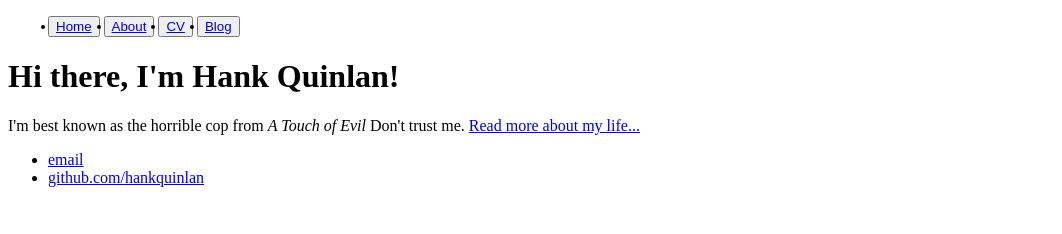
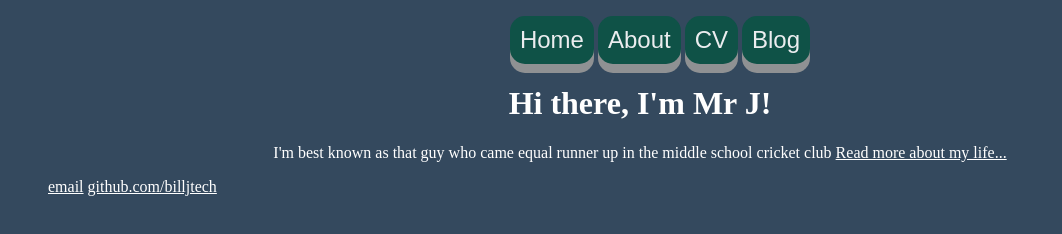
Before and after one commit to billjtech/billjtech.github.io, a plain HTML site: page index.html in a window 1280 px wide. Shown: the whole page, without its empty margins (0-1062 px from the left). Drawn offline with Linux system fonts and the light colour scheme.

Commit message:
Update index.html

```diff
--- a/index.html
+++ b/index.html
@@ -2,26 +2,83 @@
 <html>
 	<head>
 		<title>The life of Billj</title>
+    <style>
+			body{
+				background-color: #34495E;
+			}
+			.nav{
+				border:none;
+				border-width: 1px 0;
+				list-style:none;
+				margin: 0;
+				padding: 0;
+				text-align: center;
+			}
+			.nav button{display: inline;}
+			.nav button {
+				display: inline-block;
+				padding: 10px;
+			}
+
+			.button{
+				padding: 15px 25px;
+				font-size:24px;
+				text-align:center;
+				cursor: pointer;
+				outline: none;
+				color: #fff;
+				background-color: #0B5345;
+				border: none;
+				border-radius: 15px;
+				box-shadow: 0 9px #999;
+				opacity: 0.9;
+				float: none;
+				display: inline-block;
+				display: inline;
+			}
+
+			.button:hover{
+				background-color: #138D75;
+			}
+			.a{
+				color: white;
+				text-decoration: none;
+				text-align: center;
+			}
+			.contactInfo{
+				color: white;
+				text-align: center;
+
+			}
+		 .footer,
+		 .push {
+			 height: -50px;
+		 }
+
+
+		</style>
 	</head>
 	<body>
-		<nav>
+		<nav class="nav">
     		<ul>
-			<button><li><a href="/">Home</a></li></button>
-	        	<button><li><a href="/about">About</a></li></button>
-        		<button><li><a href="/cv">CV</a></li></button>
-        		<button><li><a href="/blog">Blog</a></li></button>
+			<button class="button"><a class="a" href="/">Home</a></button>
+	        	<button class="button"><a class="a" href="https://youtu.be/T2br1fAKOGU">About</a></button>
+        		<button class="button"><a class="a" href="/cv">CV</a></button>
+        		<button class="button"><a class="a" href="/blog">Blog</a></button>
     		</ul>
 		</nav>
-		<div class="container">
+		<div class="a">
     		<div class="blurb">
-        		<h1>Hi there, I'm Hank Quinlan!</h1>
-				<p>I'm best known as the horrible cop from <em>A Touch of Evil</em> Don't trust me. <a href="/about">Read more about my life...</a></p>
+        		<h1>Hi there, I'm Mr J!</h1>
+				<p>I'm best known as that guy who came equal runner up in the middle school cricket club
+					<em></em>
+					<a class="contactInfo" href="/about">Read more about my life...</a></p>
     		</div><!-- /.blurb -->
 		</div><!-- /.container -->
-		<footer>
+		<footer class="push">
     		<ul>
-        		<li><a href="mailto:hankquinlanhub@gmail.com">email</a></li>
-        		<li><a href="https://github.com/hankquinlan">github.com/hankquinlan</a></li>
+        		<a class="contactInfo" href="mailto:bill.jordan@outlook.com.au">email</a>
+        		<a class="contactInfo" href="https://github.com/billjtech">github.com/billjtech</a>
 			</ul>
 		</footer>
 	</body>
```
